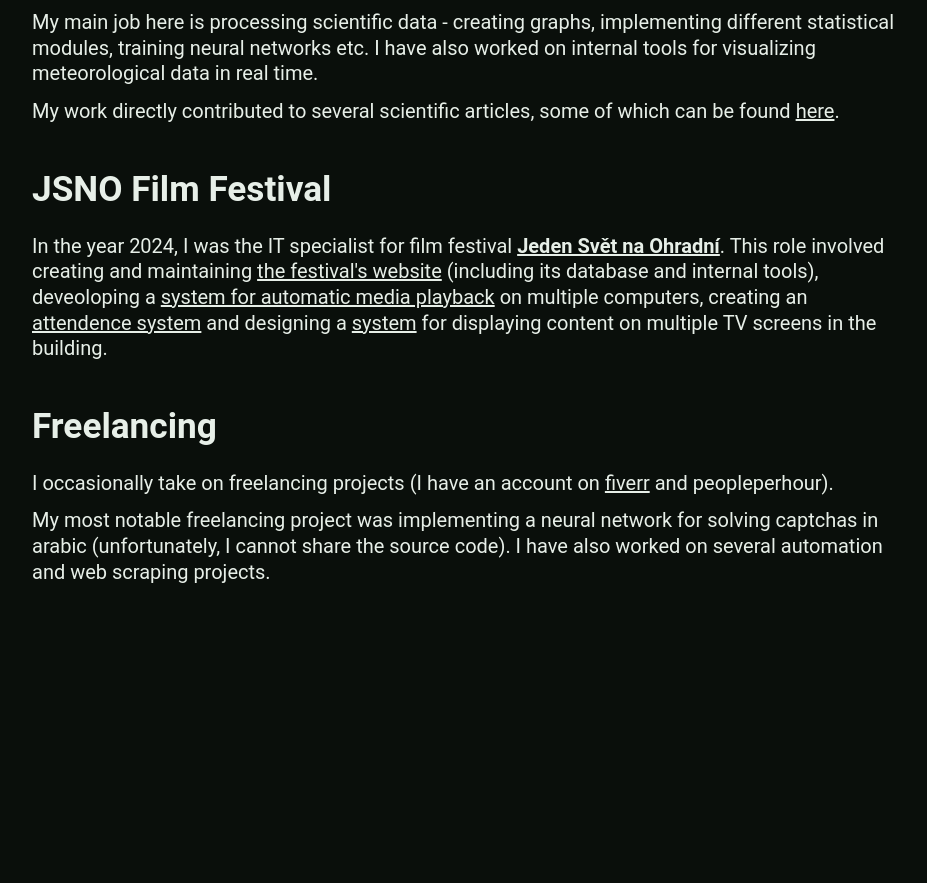
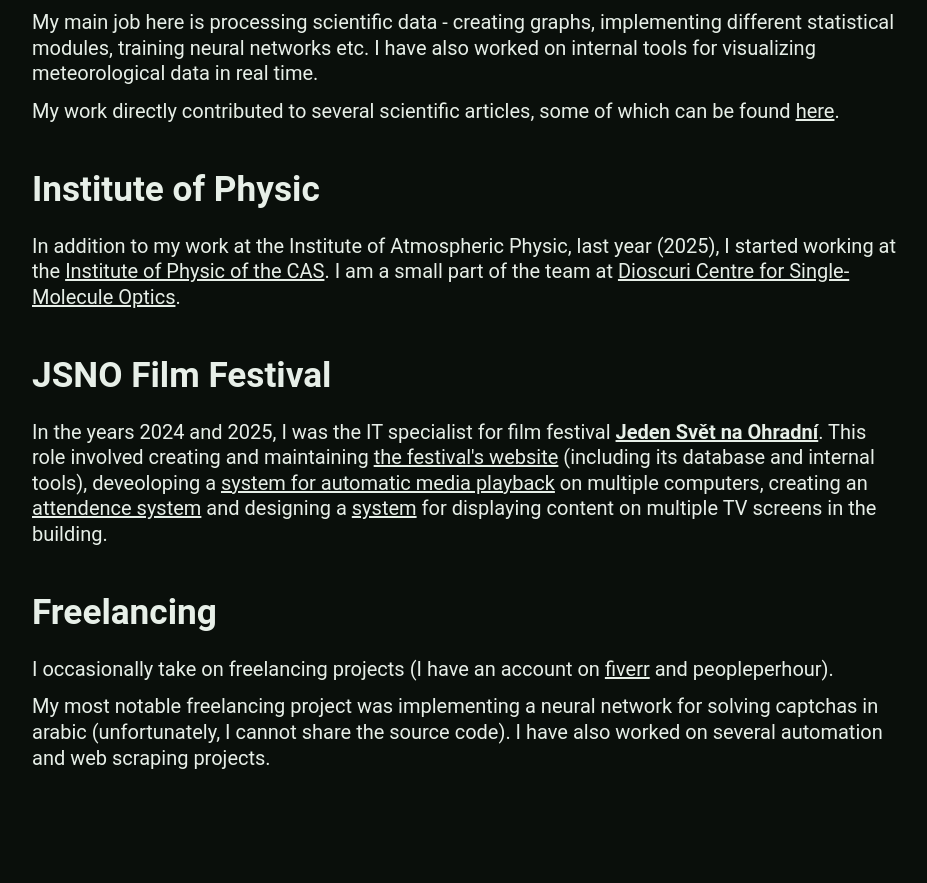
Before and after one commit to cenekp74/portfolio-website, a Flask app: page /work in a window 1280 px wide. Shown: the part 359-1242 px from the top of the page, without its empty margins (176-1103 px from the left). Before the commit the page ends 942 px from the top, so only its background shows below. Run offline with Flask 3, Linux system fonts and the light colour scheme.

Commit message:
added FZU to my work experience

```diff
--- a/app/templates/work.html
+++ b/app/templates/work.html
@@ -23,10 +23,18 @@
         </p>
     </div>
     <div>
+        <h1>Institute of Physic</h1>
+        <p>
+            In addition to my work at the Institute of Atmospheric Physic, last year (2025), I started working
+            at the <a href="https://www.fzu.cz/en/home" target="_blank">Institute of Physic of the CAS</a>. I am a small part of the team at
+            <a href="https://dioscuri-one.com/" target="_blank">Dioscuri Centre for Single-Molecule Optics</a>.
+        </p>
+    </div>
+    <div>
         <h1>JSNO Film Festival</h1>
         <p>
-            In the year 2024, I was the IT specialist for film festival <a href="jsno.cz"><b>Jeden Svět na Ohradní</b></a>. This role involved creating and
-            maintaining <a href="the website" target="_blank">the festival's website</a> (including its database and internal tools),
+            In the years 2024 and 2025, I was the IT specialist for film festival <a href="jsno.cz"><b>Jeden Svět na Ohradní</b></a>. This role involved creating and
+            maintaining <a href="https://github.com/cenekp74/festival" target="_blank">the festival's website</a> (including its database and internal tools),
             deveoloping a <a href="https://github.com/cenekp74/festival-filmy-server" target="_blank">system for automatic media playback</a> on multiple computers,
             creating an <a href="https://github.com/cenekp74/festival-prichodovy-system" target="_blank">attendence system</a> and designing
             a <a href="https://github.com/cenekp74/festival-obrazovky">system</a> for displaying content on multiple TV screens in the building.
```
